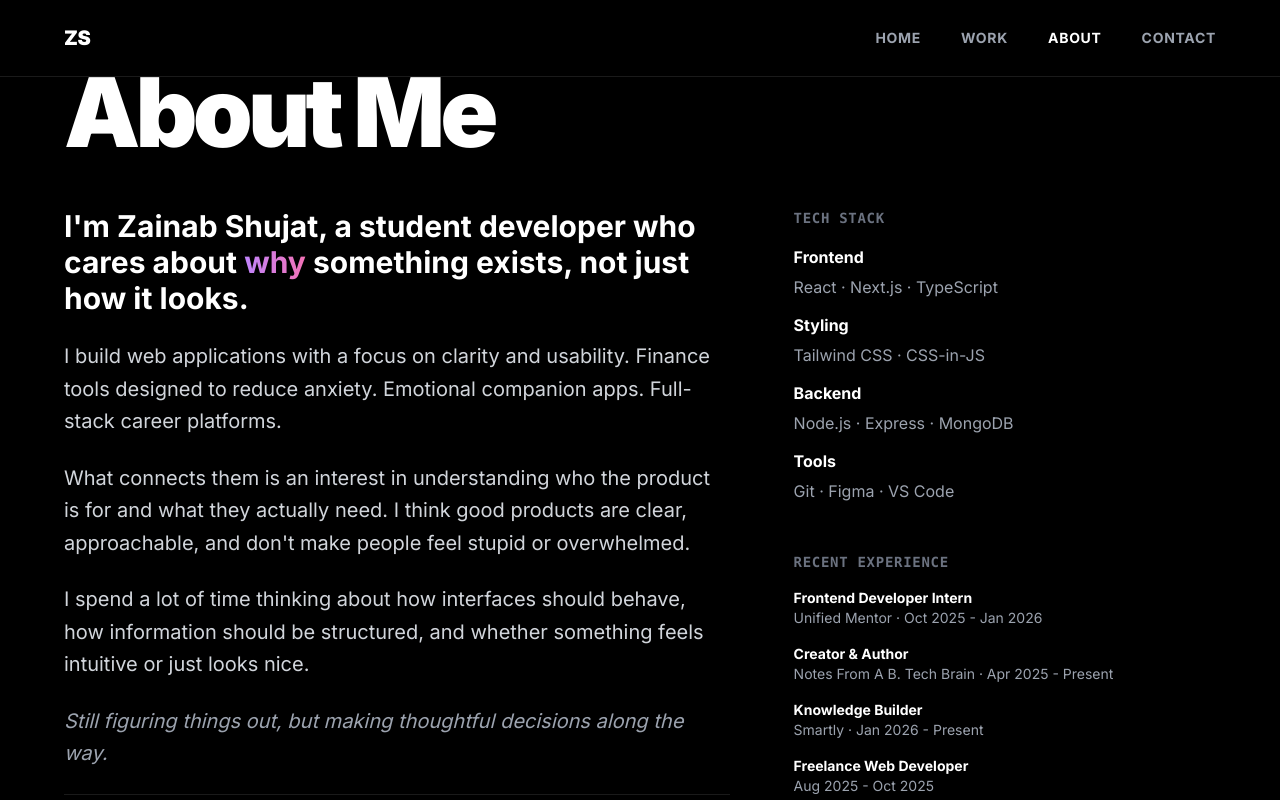
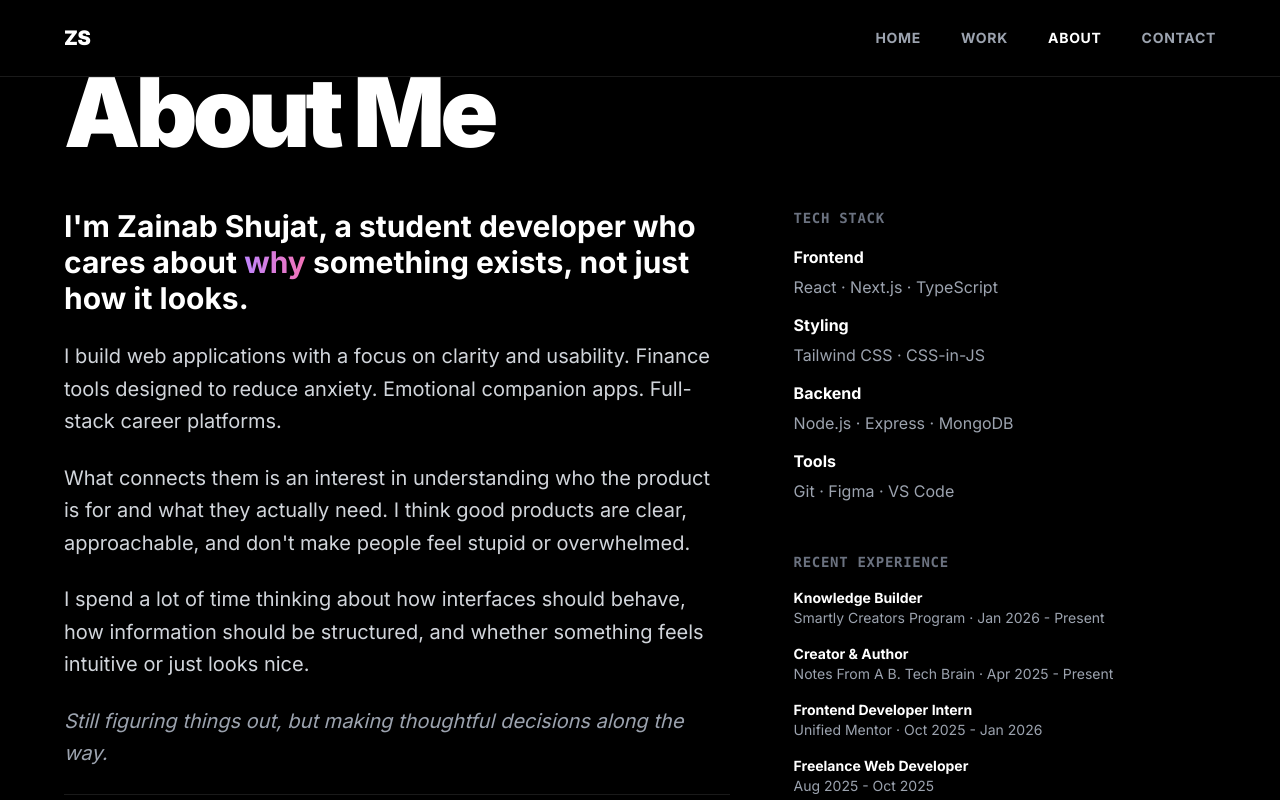
Before and after one commit to ZainabShujat/portfolio, a Next.js app: page /about in a window 1280 px wide. Shown: the top 800 px of the page. Built offline with nearby package versions, Linux system fonts and the light colour scheme.

Commit message:
reordered

```diff
--- a/app/about/page.tsx
+++ b/app/about/page.tsx
@@ -100,16 +100,16 @@ export default function About() {
                 </h3>
                 <div className="space-y-4">
                   <div>
-                    <p className="text-white font-bold text-sm">Frontend Developer Intern</p>
-                    <p className="text-gray-400 text-sm">Unified Mentor · Oct 2025 - Jan 2026</p>
+                    <p className="text-white font-bold text-sm">Knowledge Builder</p>
+                    <p className="text-gray-400 text-sm">Smartly Creators Program · Jan 2026 - Present</p>
                   </div>
                   <div>
                     <p className="text-white font-bold text-sm">Creator & Author</p>
                     <p className="text-gray-400 text-sm">Notes From A B. Tech Brain · Apr 2025 - Present</p>
                   </div>
                   <div>
-                    <p className="text-white font-bold text-sm">Knowledge Builder</p>
-                    <p className="text-gray-400 text-sm">Smartly · Jan 2026 - Present</p>
+                    <p className="text-white font-bold text-sm">Frontend Developer Intern</p>
+                    <p className="text-gray-400 text-sm">Unified Mentor · Oct 2025 - Jan 2026</p>
                   </div>
                   <div>
                     <p className="text-white font-bold text-sm">Freelance Web Developer</p>
--- a/app/portfolio/page.tsx
+++ b/app/portfolio/page.tsx
@@ -211,22 +211,27 @@ export default function Portfolio() {
         <div className="max-w-6xl mx-auto">
           <h2 className="text-3xl font-black mb-8">Experience</h2>
           <div className="space-y-10">
-            {/* Unified Mentor */}
+             {/* Knowledge Builder - Smartly */}
             <div className="border-l-2 border-gray-300 pl-6">
               <div className="flex items-start justify-between mb-2">
                 <div>
-                  <h3 className="text-xl font-bold text-black">Frontend Developer Intern</h3>
-                  <p className="text-gray-600">Unified Mentor · Internship</p>
+                  <h3 className="text-xl font-bold text-black">Knowledge Builder</h3>
+                  <p className="text-gray-600">Smartly Creators Program</p>
                 </div>
-                <span className="text-sm text-gray-500 font-mono">Oct 2025 - Jan 2026</span>
+                <span className="text-sm text-gray-500 font-mono">Jan 2026 - Present</span>
               </div>
-              <p className="text-sm text-gray-500 mb-3">Remote · 3 months</p>
+              <p className="text-sm text-gray-500 mb-3">Remote</p>
               <ul className="space-y-2 text-gray-700 text-sm leading-relaxed">
-                <li>• Developing and optimizing responsive web components using the MERN stack, improving UI speed and load efficiency across test builds by ~25%</li>
-                <li>• Collaborating with mentors and peers on real-world client projects, following Agile sprints and Git-based version control</li>
-                <li>• Focused on implementing clean design systems, accessibility, and component reusability to enhance front-end performance</li>
+                <li>• Engaged with fellow tech creators, Topic Moderators, and Topic Lead by participating in reviews, challenges, and community activities</li>
+                <li>• Improved my content through structured feedback and best practices</li>
+                <li>• Contributed to GitHub and shared knowledge with the community</li>
+                <li>• Wrote and reviewed knowledge articles, shared best practices, and showcased contributions on GitHub</li>
+                <li>• Focused on security, structured content, and community visibility while improving overall content quality</li>
               </ul>
+              <p className="text-sm text-gray-600 mt-3 italic">Learn Git, GitHub, and content writing best practices. Showcase your contributions on GitHub and your resume.</p>
             </div>
+
+
 
             {/* Creator and Author */}
             <div className="border-l-2 border-gray-300 pl-6">
@@ -250,43 +255,24 @@ export default function Portfolio() {
               </ul>
               <p className="text-sm text-gray-600 mt-3 italic">Focus: Writing, Technical Communication, AI/ML Simplification, UX for Content, Visual Design, Personal Branding</p>
             </div>
-
-            {/* Knowledge Builder - Smartly */}
+             {/* Unified Mentor */}
             <div className="border-l-2 border-gray-300 pl-6">
               <div className="flex items-start justify-between mb-2">
                 <div>
-                  <h3 className="text-xl font-bold text-black">Knowledge Builder</h3>
-                  <p className="text-gray-600">Smartly Creators Program</p>
+                  <h3 className="text-xl font-bold text-black">Frontend Developer Intern</h3>
+                  <p className="text-gray-600">Unified Mentor · Internship</p>
                 </div>
-                <span className="text-sm text-gray-500 font-mono">Jan 2026 - Present</span>
+                <span className="text-sm text-gray-500 font-mono">Oct 2025 - Jan 2026</span>
               </div>
-              <p className="text-sm text-gray-500 mb-3">Remote</p>
+              <p className="text-sm text-gray-500 mb-3">Remote · 3 months</p>
               <ul className="space-y-2 text-gray-700 text-sm leading-relaxed">
-                <li>• Engaged with fellow tech creators, Topic Moderators, and Topic Lead by participating in reviews, challenges, and community activities</li>
-                <li>• Improved my content through structured feedback and best practices</li>
-                <li>• Contributed to GitHub and shared knowledge with the community</li>
-                <li>• Wrote and reviewed knowledge articles, shared best practices, and showcased contributions on GitHub</li>
-                <li>• Focused on security, structured content, and community visibility while improving overall content quality</li>
+                <li>• Developing and optimizing responsive web components using the MERN stack, improving UI speed and load efficiency across test builds by ~25%</li>
+                <li>• Collaborating with mentors and peers on real-world client projects, following Agile sprints and Git-based version control</li>
+                <li>• Focused on implementing clean design systems, accessibility, and component reusability to enhance front-end performance</li>
               </ul>
-              <p className="text-sm text-gray-600 mt-3 italic">Learn Git, GitHub, and content writing best practices. Showcase your contributions on GitHub and your resume.</p>
             </div>
 
-            {/* Knowledge Builder - Smartly */}
-            <div className="border-l-2 border-gray-300 pl-6">
-              <div className="flex items-start justify-between mb-2">
-                <div>
-                  <h3 className="text-xl font-bold text-black">Knowledge Builder</h3>
-                  <p className="text-gray-600">Smartly · Creator Program</p>
-                </div>
-                <span className="text-sm text-gray-500 font-mono">Jan 2026 - Present</span>
-              </div>
-              <p className="text-sm text-gray-500 mb-3">Remote</p>
-              <ul className="space-y-2 text-gray-700 text-sm leading-relaxed">
-                <li>• Engaged with fellow tech creators, Topic Moderators, and Topic Lead by participating in reviews, challenges, and community activities</li>
-                <li>• Improved content through structured feedback and best practices</li>
-                <li>• Contributed to GitHub and shared knowledge with the community</li>
-              </ul>
-            </div>
+
 
             {/* Freelance Web Developer */}
             <div className="border-l-2 border-gray-300 pl-6">
```
